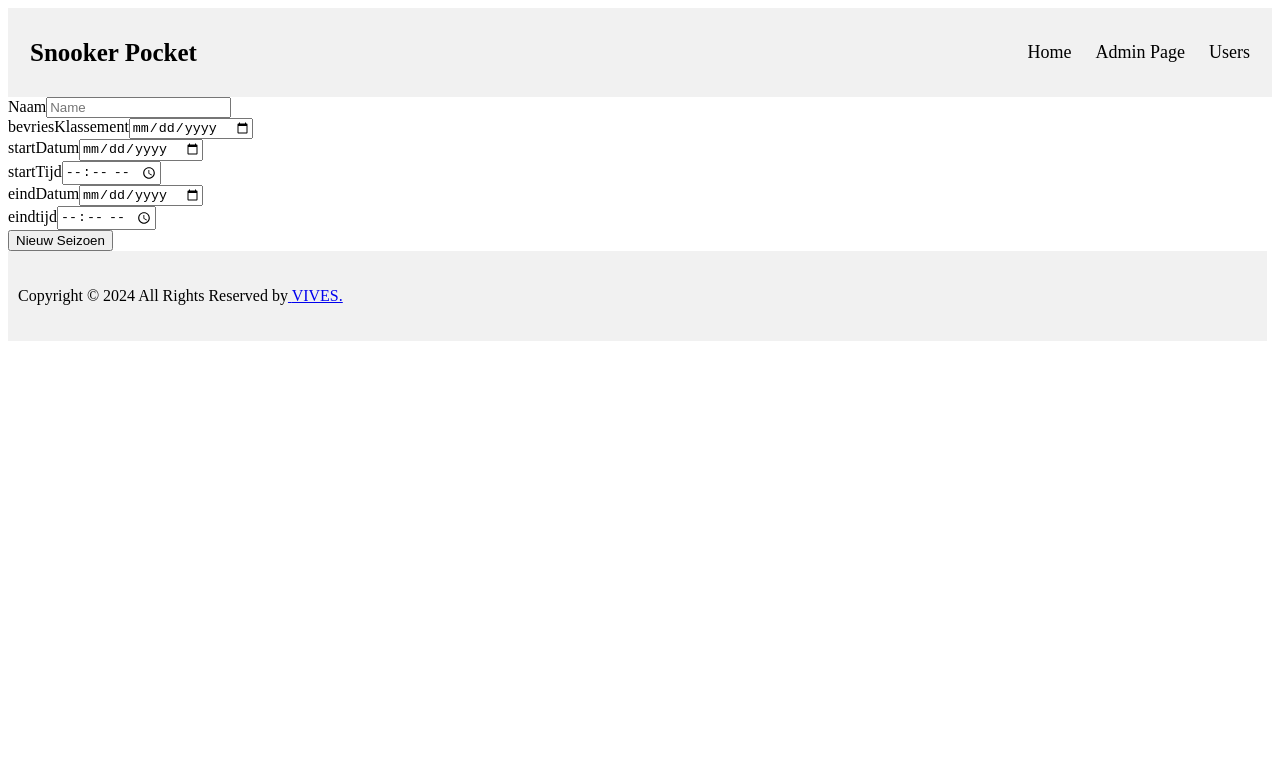
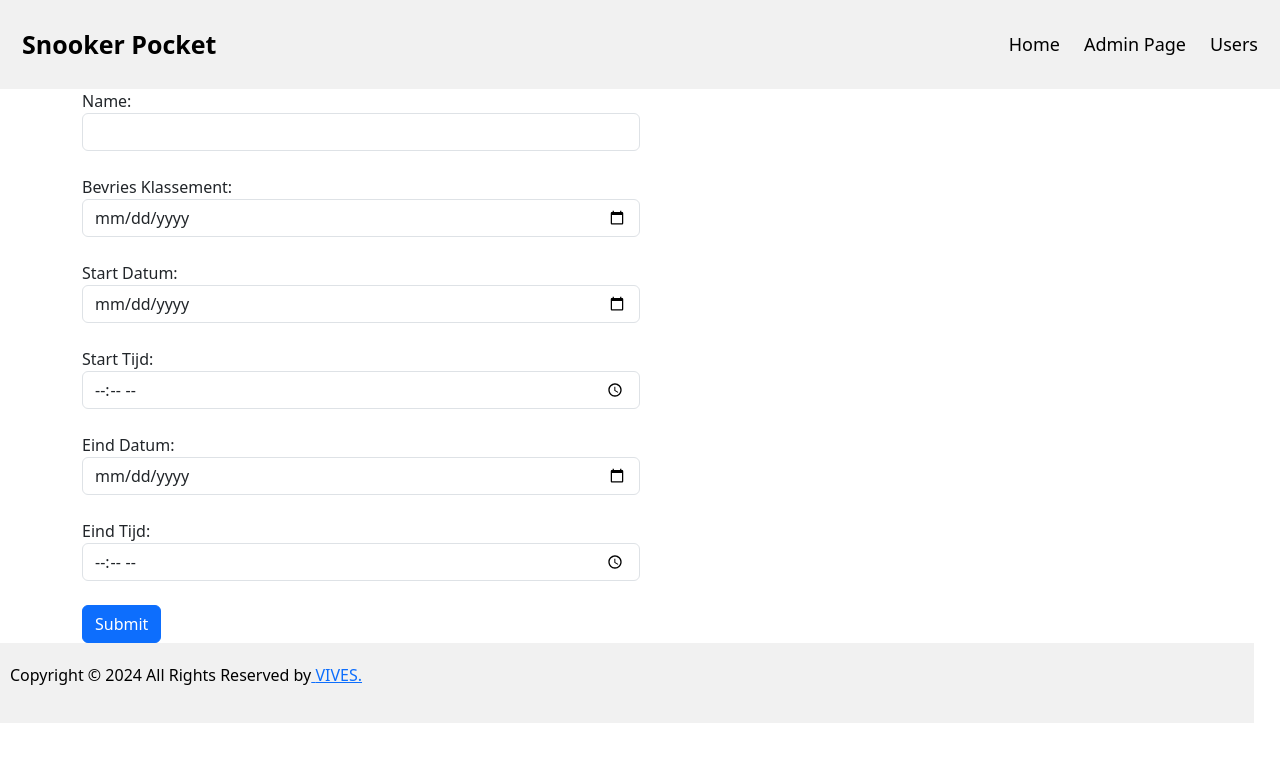
Before and after one commit to JordanMK/snooker, a Next.js app: page /admin/seizoen/CreateSeizoen in a window 1280 px wide. Shown: the top 762 px of the page. Built offline with nearby package versions, Linux system fonts and the light colour scheme.

Commit message:
opmaak createSeizoen

```diff
--- a/src/components/admin/seizoen/CreateSeizoenForm.jsx
+++ b/src/components/admin/seizoen/CreateSeizoenForm.jsx
@@ -1,4 +1,5 @@
 'use client'
+import 'bootstrap/dist/css/bootstrap.min.css';
 import React from 'react';
 export default function SeizoenForm(){
     function handleForm(formData){
@@ -20,35 +21,31 @@ export default function SeizoenForm(){
           };
     return(
         <>
-            <form onSubmit={handleSubmit}>
-        <div className="form-group">
-            <label htmlFor="naam">Naam</label>
-            <input name="naam" type="text" className="form-control" id="naam" placeholder="Name" />
+        <div class="container d-flex">
+            <div class="form- w-50 justify-content-center">
+                <form action="/submit" method="POST">
+                    <label for="name">Name:</label>
+                    <input type="text" name="name" class="form-control" required />
+                    <br />
+                    <label for="bevriesKlassement">Bevries Klassement:</label>
+                    <input type="date" name="bevriesKlassement" class="form-control" required />
+                    <br />
+                    <label for="startDatum">Start Datum:</label>
+                    <input type="date" name="startDatum" class="form-control" required />
+                    <br />
+                    <label for="startTijd">Start Tijd:</label>
+                    <input type="time" name="startTijd" class="form-control" required />
+                    <br />
+                    <label for="eindDatum">Eind Datum:</label>
+                    <input type="date" name="eindDatum" class="form-control" required />
+                    <br />
+                    <label for="eindTijd">Eind Tijd:</label>
+                    <input type="time" name="eindTijd" class="form-control" required />
+                    <br />
+                    <button type="submit" class="btn btn-primary">Submit</button>
+                </form>
+            </div>
         </div>
-        <div className="form-group">
-            <label htmlFor="bevriesKlassement">bevriesKlassement</label>
-            <input name="bevriesKlassement" type="date" className="form-control" id="bevriesKlassement" placeholder="Date" />
-        </div>
-        <div className="form-group">
-            <label htmlFor="startDatum">startDatum</label>
-            <input name="startDatum" type="date" className="form-control" id="startDatum" placeholder="Time" />
-        </div>
-        <div className="form-group">
-            <label htmlFor="startTijd">startTijd</label>
-            <input name="startTijd" type="time" className="form-control" id="startTijd" placeholder="Time" />
-        </div>
-        <div className="form-group">
-            <label htmlFor="eindDatum">eindDatum</label>
-            <input name="eindDatum" type="date" className="form-control" id="eindDatum" placeholder="Time" />
-        </div>
-        <div className="form-group">
-            <label htmlFor="eindTijd">eindtijd</label>
-            <input name="eindTijd" type="time" className="form-control" id="eindTijd" placeholder="Time" />
-        </div>
-        <div className="form-group">
-            <input type="submit" value="Nieuw Seizoen"/>
-        </div>
-    </form>
         </>
     )
 
```
Also changed, not shown: 1 other file (tests, documents, lock files or other folders).
